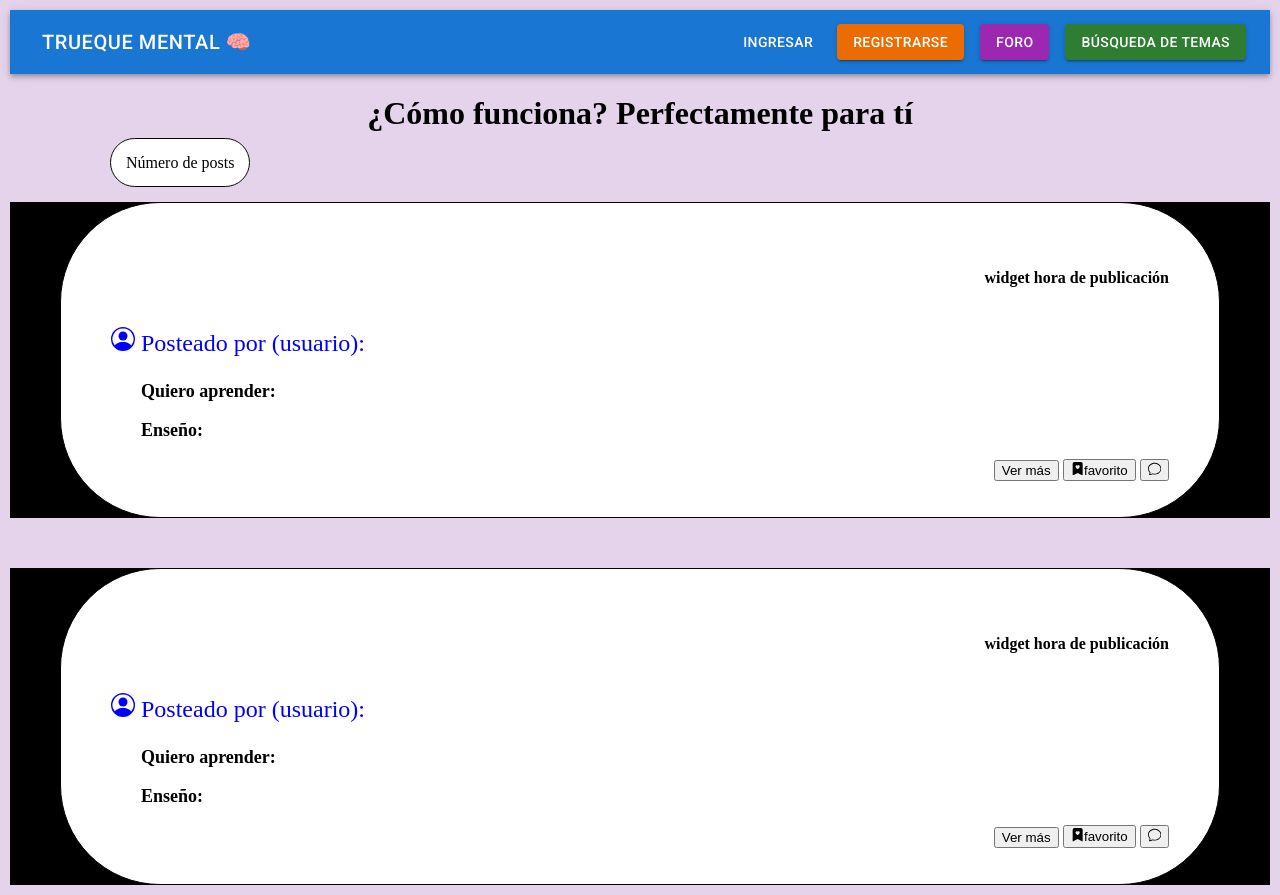
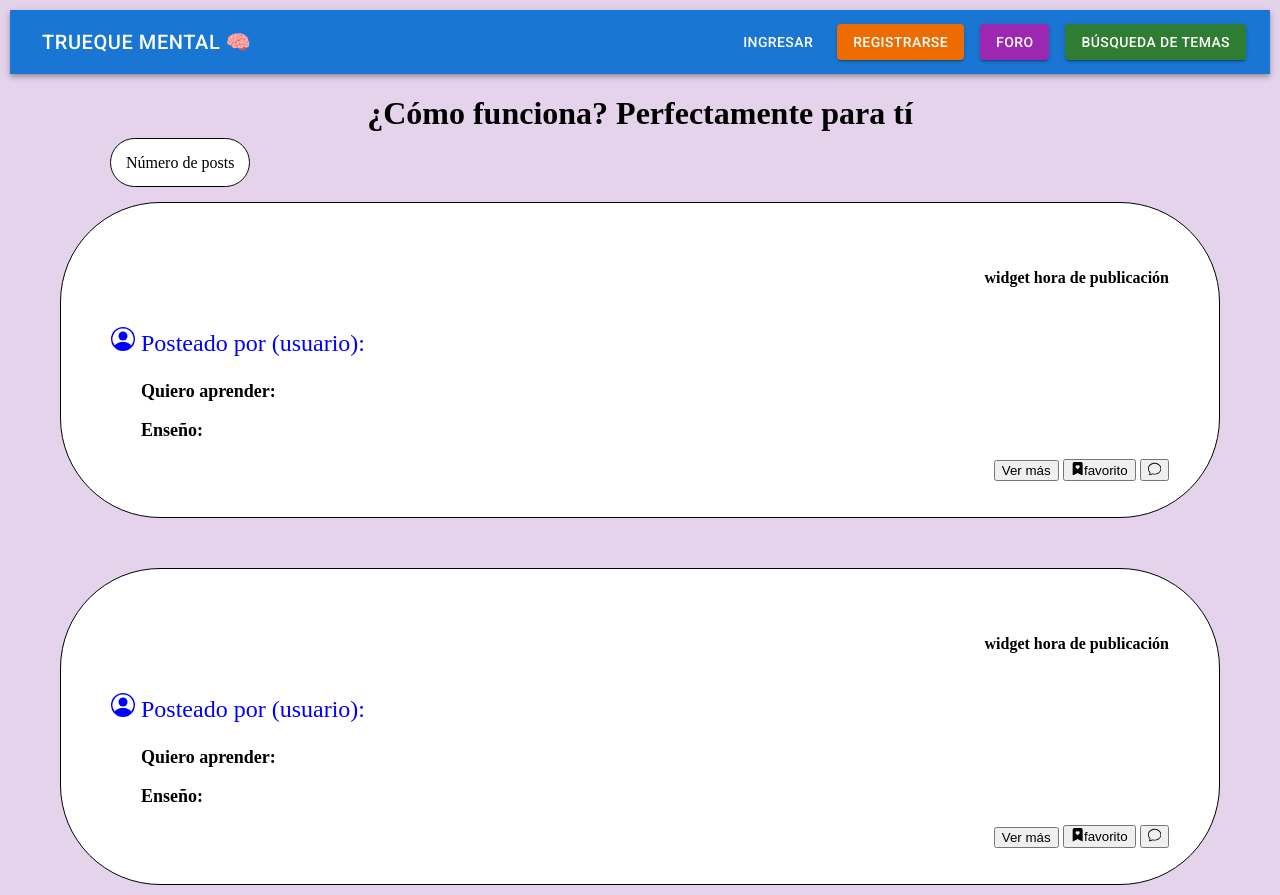
Before and after one commit to juan52878911/ciclo-4-proyecto, a React (Create React App) app: page /loguedhome in a window 1280 px wide. Built offline with nearby package versions, Linux system fonts and the light colour scheme; no server answers.

Commit message:
Arreglo total de los colores

```diff
--- a/src/views/Topics.css
+++ b/src/views/Topics.css
@@ -17,12 +17,6 @@
 
     .primerafila{
         align-self: center;
-        background-color: black!important;
-    }
-
-
-    .externo1{
-        background-color: black;
     }
 
 
@@ -122,7 +116,6 @@
 
       .segundafila{
         align-self: center;
-        background-color:black!important;
     }
 
 
@@ -223,16 +216,10 @@
 
 
       .tercerafila{
-        background-color:black!important;
         margin-left:0px;
         margin-right: 50px;
       }
 
-
-
-      .externo1{
-        background-color: black;
-    }
 
 
       .caja7 {
```
